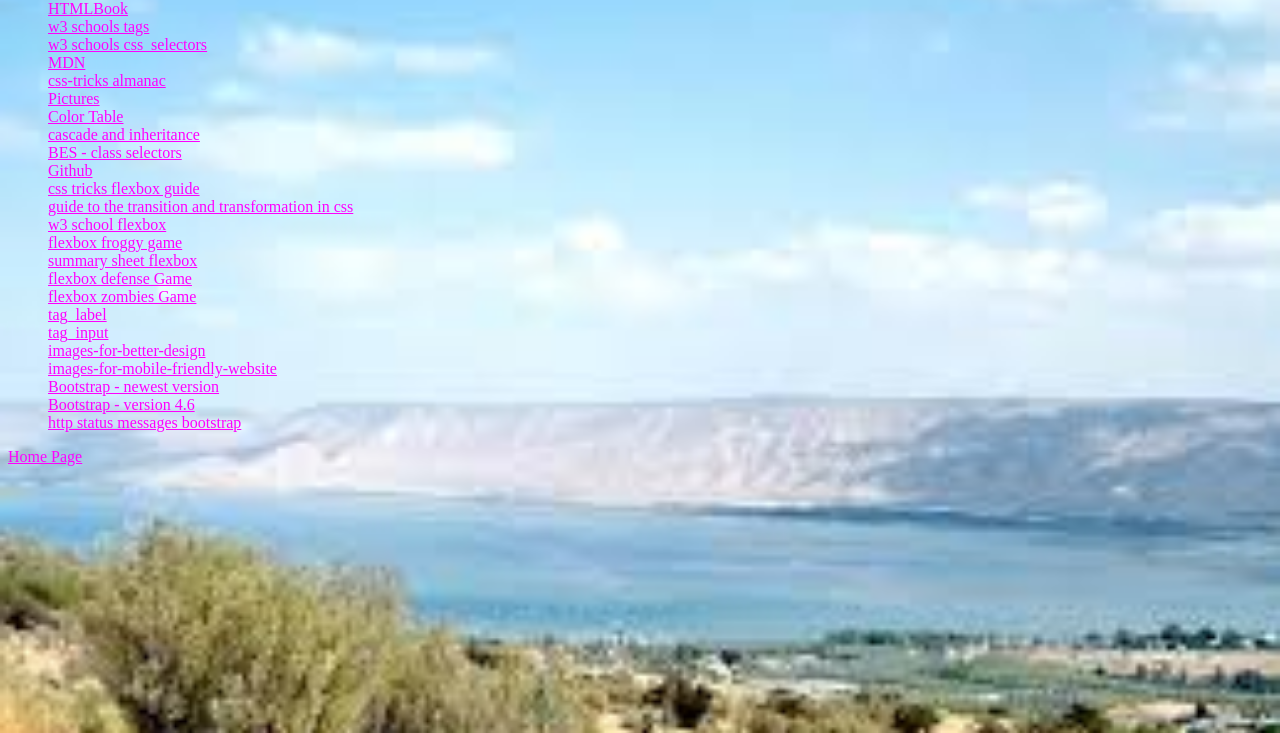
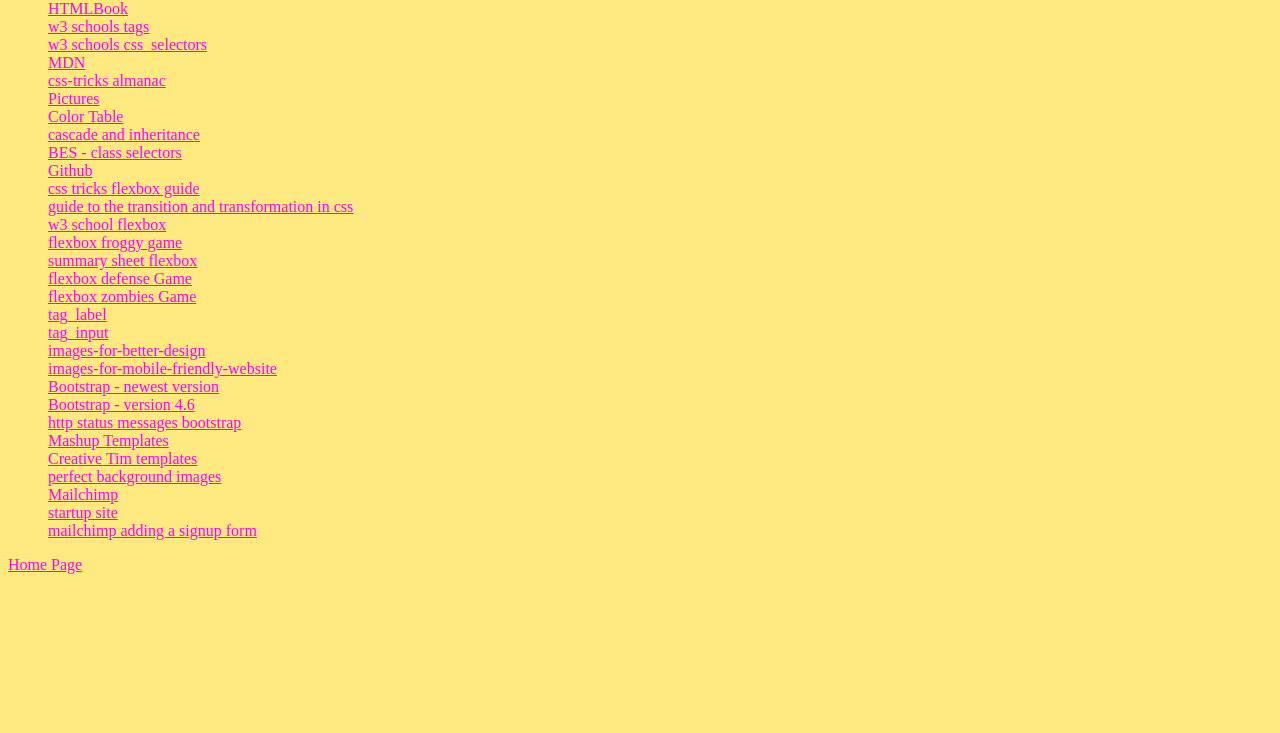
Before and after one commit to joshgrossman78/favorites-sites, a plain HTML site: page Class-Links.html in a window 1280 px wide. Shown: the part 67-800 px from the top of the page. Drawn offline with Linux system fonts and the light colour scheme.

Commit message:
Add files via upload

```diff
--- a/Class-Links.html
+++ b/Class-Links.html
@@ -59,6 +59,24 @@
                   target='_blank'>Bootstrap - version 4.6</a></li>
         <li><a href="https://www.w3schools.com/tags/ref_httpmessages.asp"
                   target='_blank'>http status messages bootstrap </a></li>
+        <li><a href="http://www.mashup-template.com/templates.html"
+                  target='_blank'>Mashup Templates </a></li>
+        <li><a href="https://www.creative-tim.com/templates/free"
+                  target='_blank'>Creative Tim templates </a></li>
+        <li><a href="  https://css-tricks.com/perfect-full-page-background-image/"
+                  target='_blank'>perfect background images </a></li>
+    <li><a href="https://mailchimp.com/grow-with-mailchimp/?gclsrc=aw.ds&ds_rl=1276838&gclid=EAIaIQobChMI2JTPk-rg9QIVxe7tCh16DwXfEAAYASAAEgLgPPD_BwE"
+                  target='_blank'> Mailchimp </a></li>
+        <li><a href="https://leviyorbach2.github.io/touro_st_wm/"
+                  target='_blank'>startup site </a></li>
+        <li><a href="https://mailchimp.com/en/help/add-a-signup-form-to-your-website/"
+                  target='_blank'>mailchimp adding a signup form </a></li>
+
+
+        <!-- <li><a href="https://leviyorbach2.github.io/touro_st_wm/"
+                  target='_blank'>startup site </a></li>
+        <li><a href="https://mailchimp.com/en/help/add-a-signup-form-to-your-website/"
+                  target='_blank'>mailchimp adding a signup form </a></li> -->
 
           </ul>
       </nav>
--- a/style_a.css
+++ b/style_a.css
@@ -1,12 +1,12 @@
 body{
 
-    /* background-image: url(galilee 1.jpg);
+
     background-size:    cover;
-    background-color:   #ffe980   ;  */
+    background-color:   #ffe980   ;
 
-    background-image: url(galilee3.jpg);
+    /* background-image: url(galilee3.jpg);
     background-size: cover;
-    background-repeat: no-repeat;
+    background-repeat: no-repeat; */
 }
 
 
```
